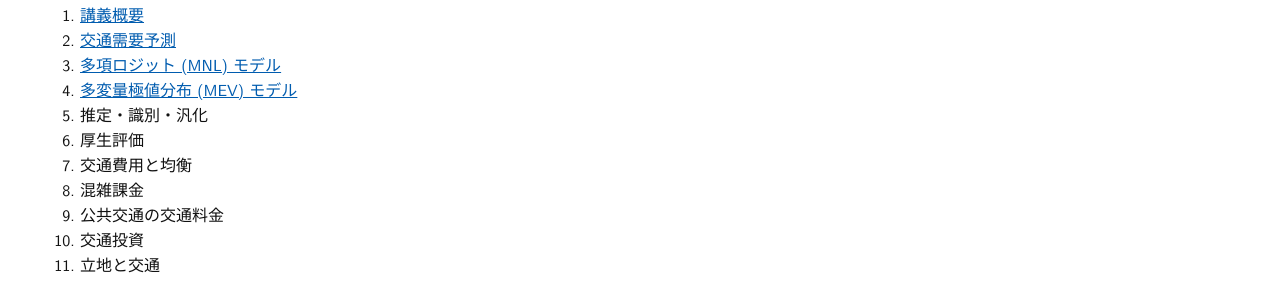
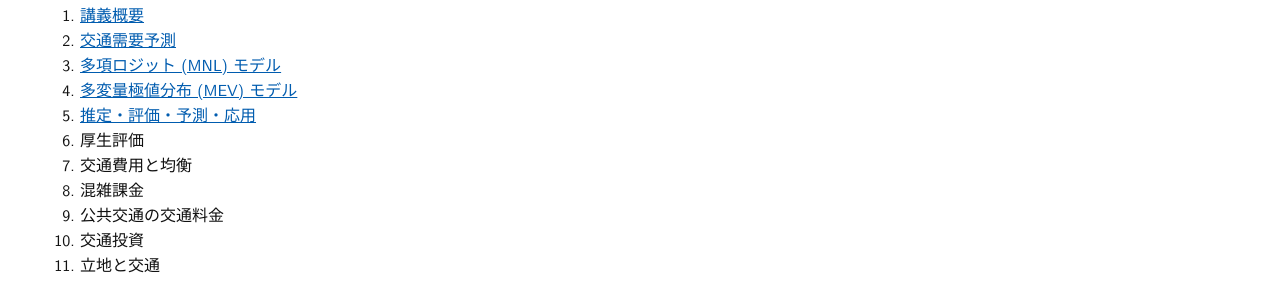
Before and after one commit to mino-osawa/mino-osawa.github.io, a Jekyll site: the page built from teaching.markdown, in a window 1280 px wide. Shown: the part 360-657 px from the top of the page. Built offline with Jekyll 4.4.1, drawn with Linux system fonts in a browser that asks for light colours; some web fonts are replaced.

Commit message:
add TE04

```diff
--- a/teaching.markdown
+++ b/teaching.markdown
@@ -18,12 +18,12 @@ title: M.Osawa - Teaching
 </div>
 
 <ol start="0">
-<li><a href="notes/transport/TE25-00_Syllabus.pdf">シラバス</a></li>
-<li><a href="notes/transport/TE25-00_Introduction.pdf">講義概要</a></li>
-<li><a href="notes/transport/TE25-01_Travel-Demand.pdf">交通需要予測</a></li>
-<li><a href="notes/transport/TE25-02_MNL.pdf">多項ロジット (MNL) モデル</a></li>
-<li><a href="notes/transport/TE25-03_MEV.pdf">多変量極値分布 (MEV) モデル</a></li>
-<li>推定・識別・汎化</li>
+<li><a href="/notes/transport/TE25-00_Syllabus.pdf">シラバス</a></li>
+<li><a href="/notes/transport/TE25-00_Introduction.pdf">講義概要</a></li>
+<li><a href="/notes/transport/TE25-01_Travel-Demand.pdf">交通需要予測</a></li>
+<li><a href="/notes/transport/TE25-02_MNL.pdf">多項ロジット (MNL) モデル</a></li>
+<li><a href="/notes/transport/TE25-03_MEV.pdf">多変量極値分布 (MEV) モデル</a></li>
+<li><a href="/notes/transport/TE25-04_Estimation.pdf">推定・評価・予測・応用</a></li>
 <li>厚生評価</li>
 <li>交通費用と均衡</li>
 <li>混雑課金</li>
@@ -43,15 +43,15 @@ title: M.Osawa - Teaching
 </div>
 
 <ol start="0">
-<li><a href="notes/vip/24-00_Orientation.pdf">講義概要</a></li>
-<li><a href="notes/vip/24-01_Opt-Basics.pdf">最適化概論</a></li>
-<li><a href="notes/vip/24-02_Opt-LP.pdf">線形最適化問題</a></li>
-<li><a href="notes/vip/24-03_Opt-NLP.pdf">非線形最適化問題</a></li>
-<li><a href="notes/vip/24-04_VIP.pdf">変分不等式問題</a></li>
-<li><a href="notes/vip/24-05_PG.pdf">集団ゲーム</a></li>
-<li><a href="notes/vip/24-06_Congestion.pdf">混雑ゲーム</a></li>
-<li><a href="notes/vip/24-07_Urban.pdf">都市モデル</a></li>
-<li><a href="notes/vip/24-08_Stability.pdf">均衡選択</a></li>
+<li><a href="/notes/vip/24-00_Orientation.pdf">講義概要</a></li>
+<li><a href="/notes/vip/24-01_Opt-Basics.pdf">最適化概論</a></li>
+<li><a href="/notes/vip/24-02_Opt-LP.pdf">線形最適化問題</a></li>
+<li><a href="/notes/vip/24-03_Opt-NLP.pdf">非線形最適化問題</a></li>
+<li><a href="/notes/vip/24-04_VIP.pdf">変分不等式問題</a></li>
+<li><a href="/notes/vip/24-05_PG.pdf">集団ゲーム</a></li>
+<li><a href="/notes/vip/24-06_Congestion.pdf">混雑ゲーム</a></li>
+<li><a href="/notes/vip/24-07_Urban.pdf">都市モデル</a></li>
+<li><a href="/notes/vip/24-08_Stability.pdf">均衡選択</a></li>
 </ol>
 
 <hr>
@@ -72,5 +72,5 @@ title: M.Osawa - Teaching
 
 <h2>Other Expository Notes</h2>
 <ul class="last_list">
-<li><a href="notes/N2412_logit.pdf">Logit Choice and Perturbed Optimization</a></li>
+<li><a href="/notes/N2412_logit.pdf">Logit Choice and Perturbed Optimization</a></li>
 </ul>
```
Also changed, not shown: 1 other file.
